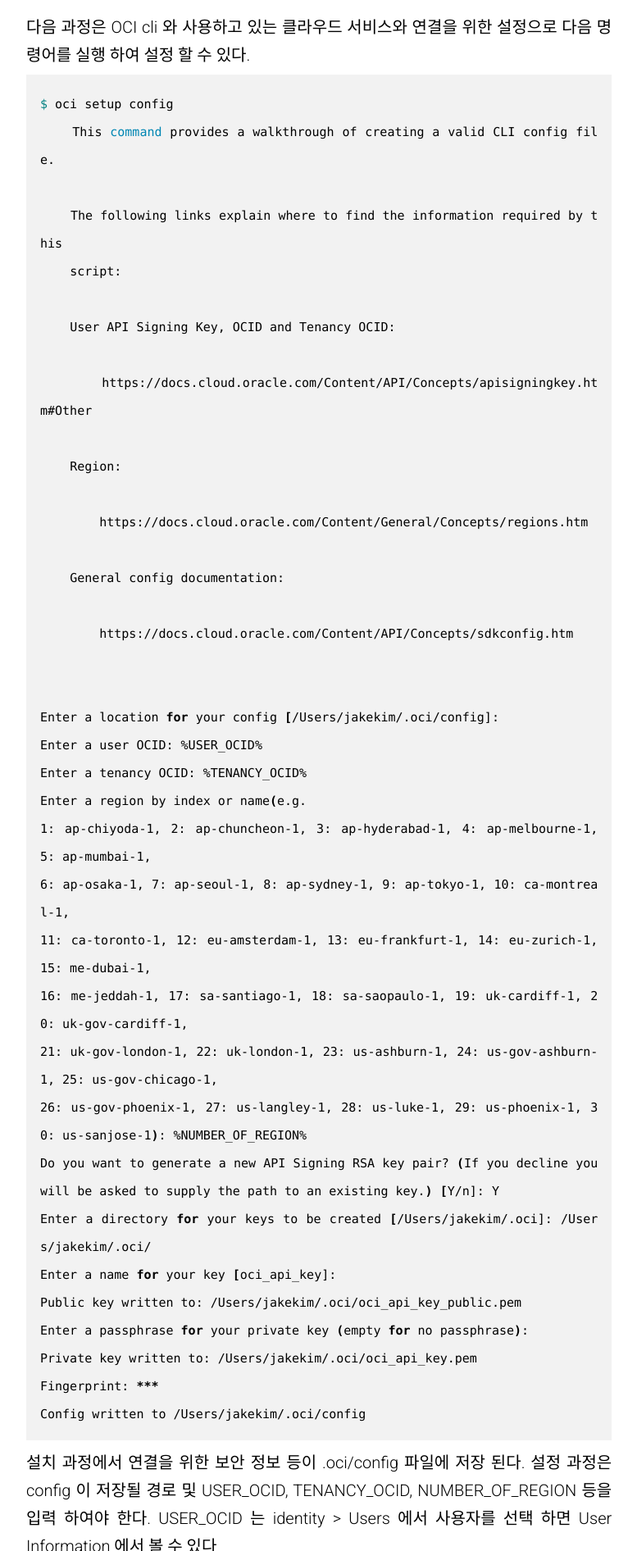
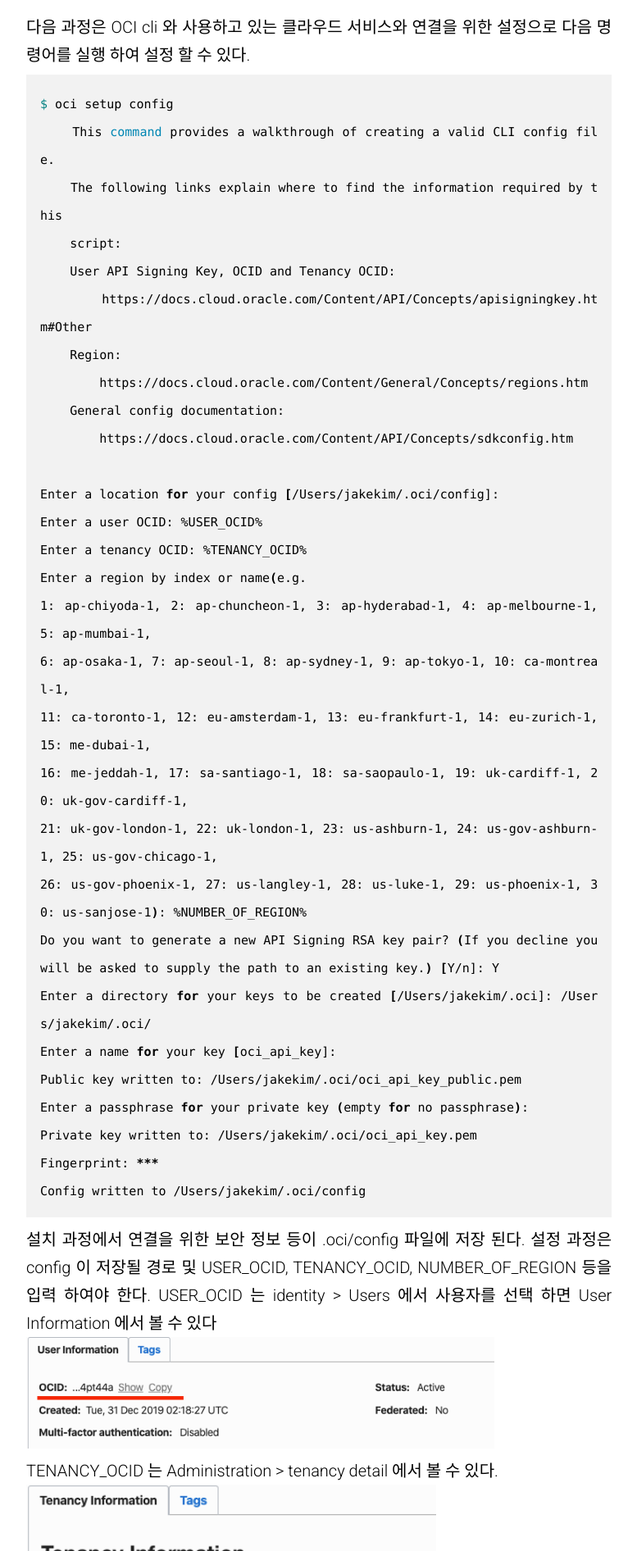
Before and after one commit to xers989/xers989.github.io, a Jekyll site: the page built from _posts/2020-01-10-OKE-basic.md, in a window 1280 px wide. Shown: the part 2837-4729 px from the top of the page at 82% size, without its empty margins (32-809 px from the left). Built offline with Jekyll 4.4.1, drawn with Linux system fonts in a browser that asks for light colours.

Commit message:
kube modify

````diff
--- a/_posts/2020-01-10-OKE-basic.md
+++ b/_posts/2020-01-10-OKE-basic.md
@@ -46,22 +46,14 @@ MacOS, Linux 와 마찬가지로 설치되는 경로를 지정 하는 과정이
 ```bash
 $ oci setup config
     This command provides a walkthrough of creating a valid CLI config file.
-
     The following links explain where to find the information required by this
     script:
-
     User API Signing Key, OCID and Tenancy OCID:
-
         https://docs.cloud.oracle.com/Content/API/Concepts/apisigningkey.htm#Other
-
     Region:
-
         https://docs.cloud.oracle.com/Content/General/Concepts/regions.htm
-
     General config documentation:
-
         https://docs.cloud.oracle.com/Content/API/Concepts/sdkconfig.htm
-
 
 Enter a location for your config [/Users/jakekim/.oci/config]:
 Enter a user OCID: %USER_OCID%
@@ -87,7 +79,7 @@ Config written to /Users/jakekim/.oci/config
 USER_OCID 는 identity > Users 에서 사용자를 선택 하면 User Information 에서 볼 수 있다
 ![](/image/kubernetes/kubernetes-4.png){: width="80%" height="80%"}
 TENANCY_OCID 는 Administration > tenancy detail 에서 볼 수 있다.
-![](/image/kubernetes/kubernetes-5.png){: width="80%" height="80%"}
+![](/image/kubernetes/kubernetes-5.png){: width="70%" height="70%"}
 Region은 Tenancy의 홈리전을 입력 하여 주면 되며 서울에 있는 리전을 사용 하기 때문에 7을 선택 하였다.
 인증서를 이용한 연결을 위해 Private key 와 Public key 가 생성이 된다. 특별한 이유가 없으면 기본 이름을 사용하여 생성 하면 비대칭 키가 자동 생성 된다. OCI 에 사용자에 public key 를 인증키로 등록 하여 주면 설정이 완료 된다. identity > Users 에서 사용자를 선택 한 후 API Keys 에서 Add Public Key 를 클릭 하여 Public key 를 등록 하여 주면 된다.
 ![](/image/kubernetes/kubernetes-6.png){: width="80%" height="80%"}
````
